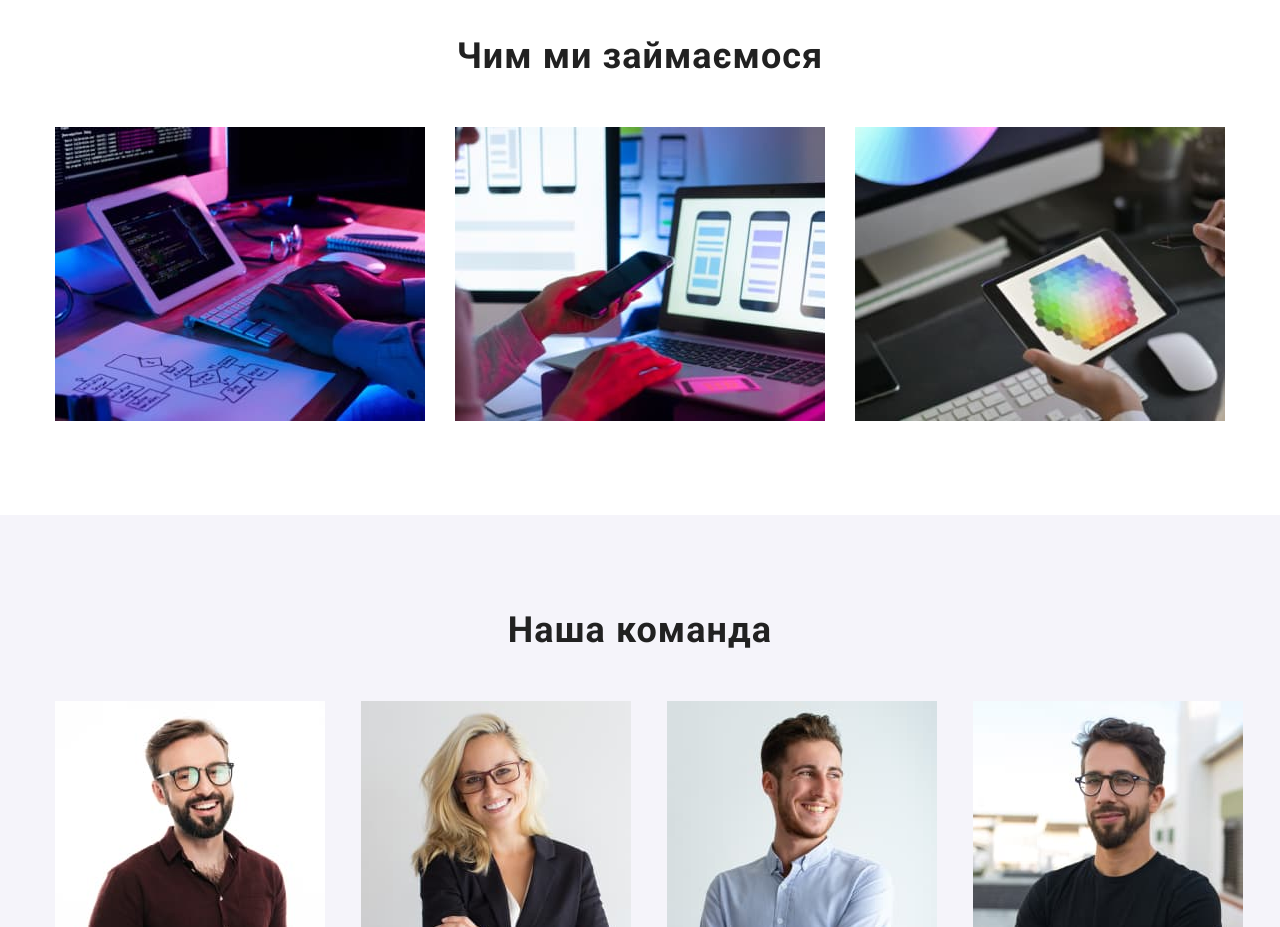
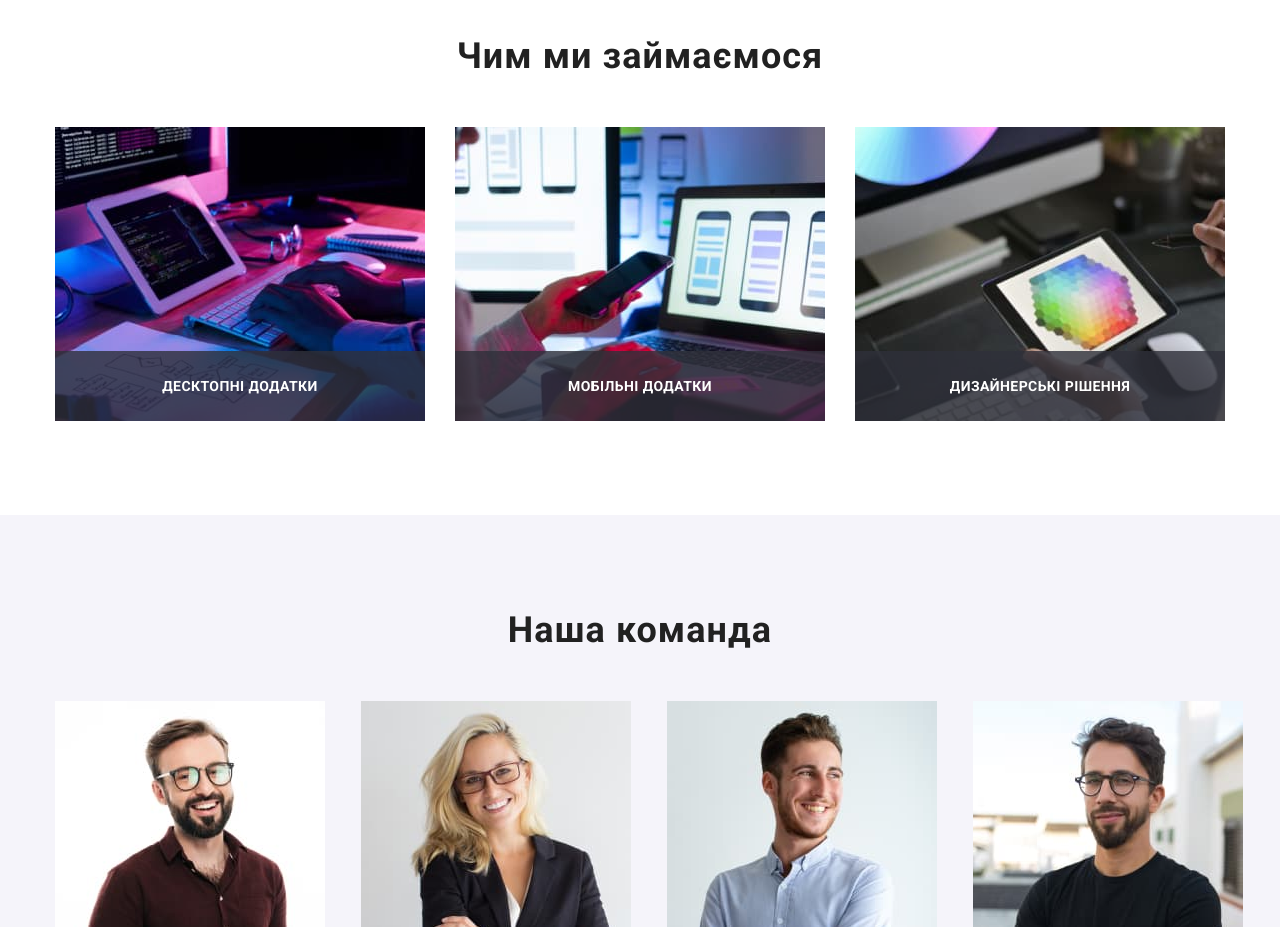
Before and after one commit to KarinaLiashko/goit-markup-hw-05, a plain HTML site: page index.html in a window 1280 px wide. Shown: the part 1080-2007 px from the top of the page. Drawn offline with nearby package versions, Linux system fonts and the light colour scheme.

Commit message:
В секції Чим ми займаємось текст з фоном спозиційований поверх зображення.

```diff
--- a/css/styles.css
+++ b/css/styles.css
@@ -398,10 +398,26 @@ img {
     gap: 30px;
 }
 
-/* .cases {
-    width: calc(100%/3 - 30px/3*2);
-    height: 294px;
-} */
+.cases {
+    position: relative;
+}
+
+.cases-text {
+    font-family: 'Roboto', sans-serif;
+    font-style: normal;
+    font-weight: 700;
+    font-size: 14px;
+    line-height: 1.17;
+    text-align: center;
+    letter-spacing: 0.03em;
+    text-transform: uppercase;
+    padding: 27px;
+    width: 100%;
+    color: var(--color-inverted);
+    background: rgba(47, 48, 58, 0.8);
+    position: absolute;
+    bottom: 0;
+}
 
 /* Section Наша команда */
 .list-our-team {
--- a/index.html
+++ b/index.html
@@ -116,16 +116,18 @@
                 <h2 class="list-title">Чим ми займаємося</h2>
                 <ul class="list-our-business">
                     <li>
-                        <div class="cases"><img src="./images/image1.jpg" alt="створюємо інтернет сторінки"
-                                width="370" /></div>
-                    </li>
-                    <li>
-                        <div class="cases"><img src="./images/image2.jpg" alt="створюємо додатки на телефон"
-                                width="370" />
+                        <div class="cases"><img src="./images/image1.jpg" alt="Десктопні додатки" width="370" />
+                            <p class="cases-text">Десктопні додатки</p>
                         </div>
                     </li>
                     <li>
-                        <div class="cases"><img src="./images/image3.jpg" alt="займаємось веб-дизайном" width="370" />
+                        <div class="cases"><img src="./images/image2.jpg" alt="Мобільні додатки" width="370" />
+                            <p class="cases-text">Мобільні додатки</p>
+                        </div>
+                    </li>
+                    <li>
+                        <div class="cases"><img src="./images/image3.jpg" alt="Дизайнерські рішення" width="370" />
+                            <p class="cases-text">Дизайнерські рішення</p>
                         </div>
                     </li>
                 </ul>
```
